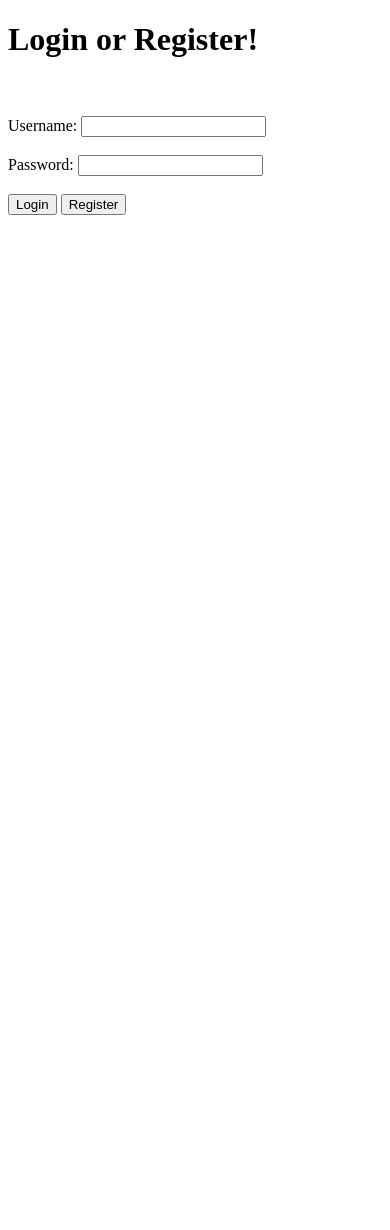
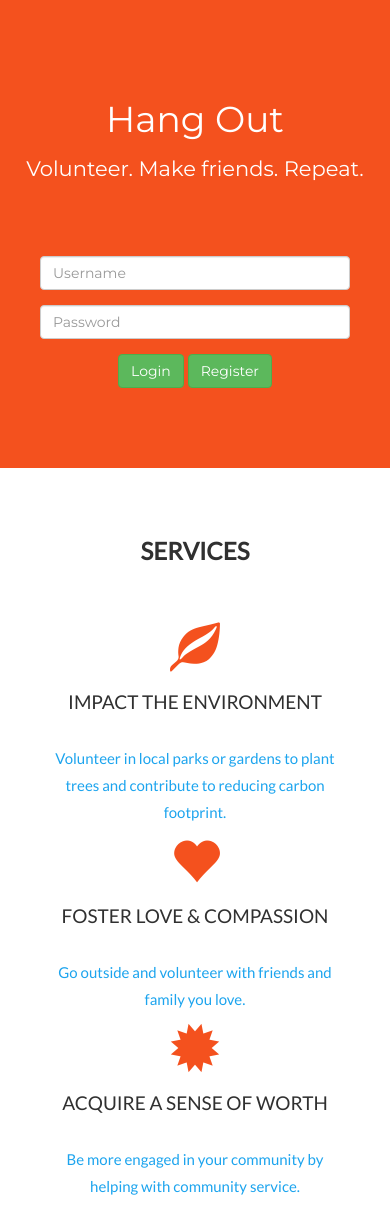
Before and after one commit to cyan478/Upgraded-Parakeet, a Flask app: page /login/ in a window 390 px wide. Before the commit the page ends 215 px from the top, so only its background shows below. Run offline with Flask 2, Linux system fonts and the light colour scheme; some libraries are stand-ins or nearby versions.

Commit message:
login form doesnt work (because i changed it but ill speculate it tomorrow)

```diff
--- a/templates/login.html
+++ b/templates/login.html
@@ -1,11 +1,4 @@
-<!doctype html>
-<html>
-
-  <head>
-    <!--<link rel="stylesheet" type="text/css" href="{{ url_for('static',filename='style.css') }}"> -->
-    <title> Hang Out </title>
-  </head>
-
+<!-- only this type of form works? why??
   <body>
     <h1>Login or Register!</h1>
       {{ message }}
@@ -20,3 +13,179 @@
   </body>
 
 </html>
+-->
+
+<!DOCTYPE html>
+<html lang="en">
+<head>
+  <!-- creds to www.w3schools.com (': -->
+  <title>Hang Out</title>
+  <meta charset="utf-8">
+  <meta name="viewport" content="width=device-width, initial-scale=1">
+  <link rel="stylesheet" href="https://maxcdn.bootstrapcdn.com/bootstrap/3.3.7/css/bootstrap.min.css">
+  <link href="https://fonts.googleapis.com/css?family=Montserrat" rel="stylesheet" type="text/css">
+  <link href="https://fonts.googleapis.com/css?family=Lato" rel="stylesheet" type="text/css">
+  <script src="https://ajax.googleapis.com/ajax/libs/jquery/3.1.1/jquery.min.js"></script>
+  <script src="https://maxcdn.bootstrapcdn.com/bootstrap/3.3.7/js/bootstrap.min.js"></script>
+  <style>
+  body {
+      font: 400 15px Lato, sans-serif;
+      line-height: 1.8;
+      color: #818181;
+  }
+  h2 {
+      font-size: 24px;
+      text-transform: uppercase;
+      color: #303030;
+      font-weight: 600;
+      margin-bottom: 30px;
+  }
+  h4 {
+      font-size: 19px;
+      line-height: 1.375em;
+      color: #303030;
+      font-weight: 400;
+      margin-bottom: 30px;
+  }
+  .jumbotron {
+      background-color: #f4511e;
+      color: #fff;
+      padding: 80px 25px;
+      font-family: Montserrat, sans-serif;
+  }
+  .container-fluid {
+      padding: 20px 50px;
+  }
+  .bg-grey {
+      background-color: #f6f6f6;
+  }
+  .logo-small {
+      color: #f4511e;
+      font-size: 50px;
+  }
+  .logo {
+      color: #f4511e;
+      font-size: 200px;
+  }
+  .item h4 {
+      font-size: 19px;
+      line-height: 1.375em;
+      font-weight: 400;
+      font-style: italic;
+      margin: 70px 0;
+  }
+  .item span {
+      font-style: normal;
+  }
+  .panel {
+      border: 1px solid #f4511e;
+      border-radius:0 !important;
+      transition: box-shadow 0.5s;
+  }
+  .navbar {
+      margin-bottom: 0;
+      background-color: #f4511e;
+      z-index: 9999;
+      border: 0;
+      font-size: 12px !important;
+      line-height: 1.42857143 !important;
+      letter-spacing: 4px;
+      border-radius: 0;
+      font-family: Montserrat, sans-serif;
+  }
+  .navbar li a, .navbar .navbar-brand {
+      color: #fff !important;
+  }
+  .navbar-nav li a:hover, .navbar-nav li.active a {
+      color: #f4511e !important;
+      background-color: #fff !important;
+  }
+  .navbar-default .navbar-toggle {
+      border-color: transparent;
+      color: #fff !important;
+  }
+  </style>
+</head>
+
+<body id="myPage" data-target=".navbar" data-offset="60">
+
+<!--
+    <nav class="navbar navbar-inverse">
+      <div class="container">
+        <div class="navbar-header">
+          <button type="button" class="navbar-toggle collapsed" data-toggle="collapse" data-target="#navbar" aria-expanded="false" aria-controls="navbar">
+            <span class="sr-only">Toggle navigation</span>
+            <span class="icon-bar"></span>
+            <span class="icon-bar"></span>
+            <span class="icon-bar"></span>
+          </button>
+          <a class="navbar-brand"></a>
+        </div>
+        <div id="navbar" class="navbar-collapse collapse">
+          <form class="navbar-form navbar-right">
+            <div class="form-group">
+              <input type="text" placeholder="Username" class="form-control">
+            </div>
+            <div class="form-group">
+              <input type="password" placeholder="Password" class="form-control">
+            </div>
+            <button type="submit" class="btn btn-success">Sign in</button>
+            <button type="submit" class="btn btn-success">Register</button>
+          </form>
+        </div>
+      </div>
+    </nav>
+    -->
+
+<div class="jumbotron text-center">
+  <h1>Hang Out</h1>
+  <p>Volunteer. Make friends. Repeat.</p>
+  {{ message }} <br> <br>
+  <form action = "/authenticate/" method = "POST">
+  <div class = "container">
+  <div class = "grid">
+  <div class = "row">
+    <div class="col-md-4 col-md-offset-4 form-group">
+      <input type="text" placeholder="Username" class="form-control" required>
+    </div>
+  </div>
+  <div class = "row">
+    <div class="col-md-4 col-md-offset-4 form-group">
+      <input type="password" placeholder="Password" class="form-control" required>
+    </div>
+  </div>
+  </div>
+    <input type="submit" name= "account" class="btn btn-success" value = "Login">
+    <input type="submit" name = "account" class="btn btn-success" value = "Register">
+    </form>
+  </div>
+</div>
+
+
+<!-- Container (Services Section) -->
+<div id="services" class="container-fluid text-center">
+  <h2><b>SERVICES</b></h2>
+  <h4></h4>
+  <br>
+  <div class="row">
+    <div class="col-sm-4">
+      <span class="glyphicon glyphicon-leaf logo-small"></span>
+      <h4>IMPACT THE ENVIRONMENT</h4>
+      <p><font color = "#1ca4ee">Volunteer in local parks or gardens to plant trees and contribute to reducing carbon footprint.</font></p>
+    </div>
+    <div class="col-sm-4">
+      <span class="glyphicon glyphicon-heart logo-small"></span>
+      <h4>FOSTER LOVE & COMPASSION</h4>
+      <p><font color = "#1ca4ee">Go outside and volunteer with friends and family you love.</font></p>
+    </div>
+    <div class="col-sm-4">
+      <span class="glyphicon glyphicon-certificate logo-small"></span>
+      <h4>ACQUIRE A SENSE OF WORTH</h4>
+      <p><font color = "#1ca4ee">Be more engaged in your community by helping with community service.</font></p>
+    </div>
+  </div>
+</div>
+
+
+</body>
+</html>
```
Also changed, not shown: data/hangout.db, 2 other files.
